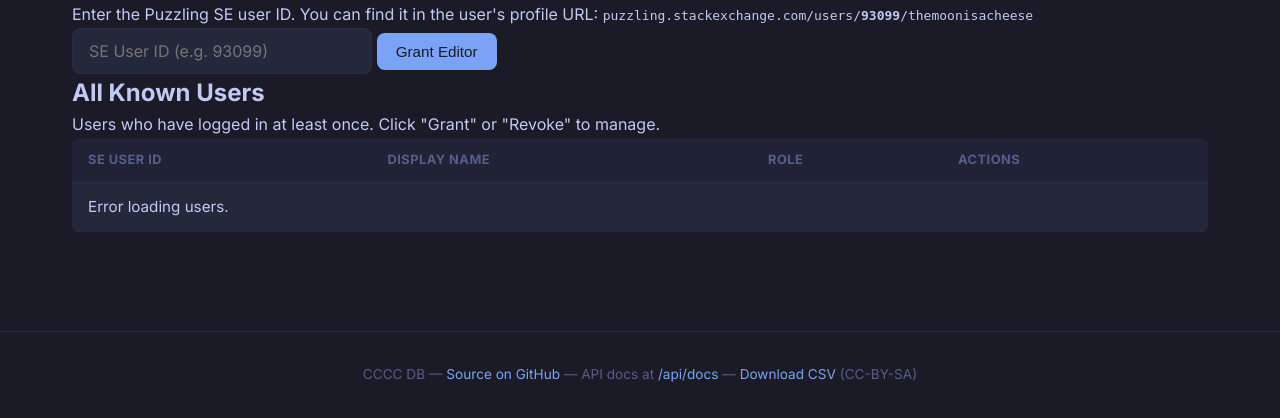
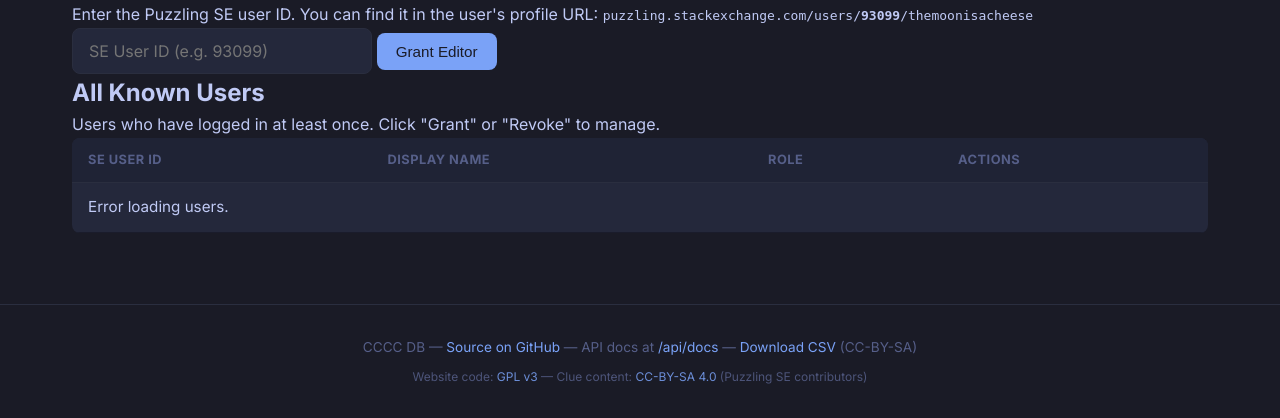
Before and after one commit to themoonisacheese/pse_cccc_db, a FastAPI app: template app/templates/admin.html in a window 1280 px wide. Shown: the part 382-800 px from the top of the page. Run offline with FastAPI, Linux system fonts and the light colour scheme; the template is opened without the code that fills it, so the values that code supplies are empty; parts of the project's set-up code (start-up, migrations or seed data) failed here and were passed over.

Commit message:
Add GPL v3 license, update footer with dual licensing (code GPL, content CC-BY-SA)

```diff
--- a/app/static/style.css
+++ b/app/static/style.css
@@ -58,6 +58,7 @@ a:hover { color: var(--accent-hover); text-decoration: underline; }
 /* ── Layout ────────────────────────────── */
 .container { max-width: 1200px; margin: 2rem auto; padding: 0 2rem; flex: 1; }
 .footer { text-align: center; padding: 2rem; color: var(--fg-dim); font-size: 0.85rem; border-top: 1px solid var(--border); }
+.footer-license { margin-top: 0.5rem; font-size: 0.75rem; opacity: 0.85; }
 
 /* ── Hero ──────────────────────────────── */
 .hero { text-align: center; margin-bottom: 3rem; }
--- a/app/templates/base.html
+++ b/app/templates/base.html
@@ -53,6 +53,10 @@
             API docs at <a href="/api/docs">/api/docs</a> —
             <a href="/api/clues/export.csv">Download CSV</a> (CC-BY-SA)
         </p>
+        <p class="footer-license">
+            Website code: <a href="https://www.gnu.org/licenses/gpl-3.0.html">GPL v3</a> —
+            Clue content: <a href="https://creativecommons.org/licenses/by-sa/4.0/">CC-BY-SA 4.0</a> (Puzzling SE contributors)
+        </p>
     </footer>
 
     {% block scripts %}{% endblock %}
```
Also changed, not shown: README.md, 1 other file.
